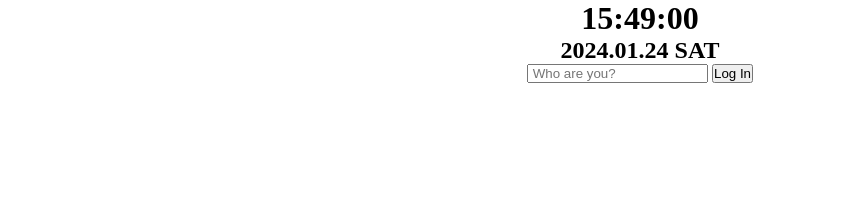
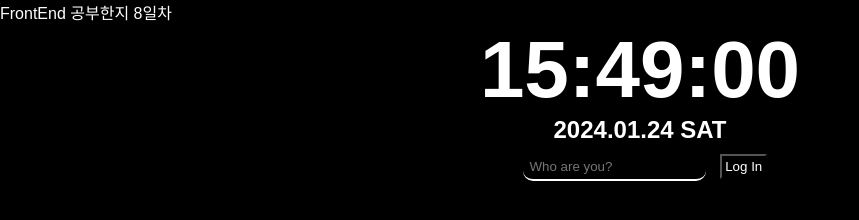
Before and after one commit to whereisrmsqhs/VanillaJS, a plain HTML site: page MAIN/index.html in a window 1280 px wide. Shown: the whole page, without its empty margins (0-859 px from the left). Drawn offline with Linux system fonts and the light colour scheme.

Commit message:
add dday calculate function

```diff
--- a/MAIN/index.html
+++ b/MAIN/index.html
@@ -6,6 +6,9 @@
     <title>My To Do List</title>
   </head>
   <body>
+    <div>
+      <span class="d-day">FrontEnd 공부한지 1일차</span>
+    </div>
     <div class="main-content">
       <h1 id="clock">00:00</h1>
       <h2 id="fullDay">2024.02.24 SAT</h2>
@@ -22,5 +25,6 @@
     </div>
     <script src="js/clock.js"></script>
     <script src="js/login.js"></script>
+    <script src="js/dday.js"></script>
   </body>
 </html>
--- /dev/null
+++ b/MAIN/js/dday.js
@@ -0,0 +1,12 @@
+const dDay = document.querySelector(".d-day");
+
+function calculateDay() {
+  const startDate = new Date("2024/02/17");
+  const now = new Date();
+
+  const diffTime = Math.abs(now.getTime() - startDate.getTime());
+  const dayDif = Math.ceil(diffTime / (1000 * 60 * 60 * 24));
+  dDay.innerText = `FrontEnd 공부한지 ${dayDif}일차`;
+}
+
+calculateDay();
--- a/MAIN/js/login.js
+++ b/MAIN/js/login.js
@@ -3,7 +3,6 @@ const input = loginForm.querySelector(".typeName");
 
 function paintWelcome(username) {
   const hiElement = document.querySelector(".hi");
-  console.log(hiElement);
   hiElement.innerText = `Hi! ${username}`;
 }
 
--- a/MAIN/style.css
+++ b/MAIN/style.css
@@ -2,12 +2,39 @@
   margin: 0;
   padding: 0;
   box-sizing: border-box;
+  font-family: Arial, Helvetica, sans-serif;
+  background: black;
+  color: white;
 }
 
 .main-content {
   text-align: center;
 }
 
+#clock {
+  font-weight: bolder;
+  font-size: 5em;
+}
+
+form > input {
+  margin: 10px;
+  padding: 5px 3px;
+  border-radius: 10px;
+  border: 0;
+  border-bottom: 2px solid white;
+}
+
+form > button {
+  padding: 3px;
+  border-radius: 15;
+  transition: all 0.2s;
+}
+
+form > button:hover {
+  color: black;
+  background-color: white;
+}
+
 .hidden {
   display: none;
 }
```
